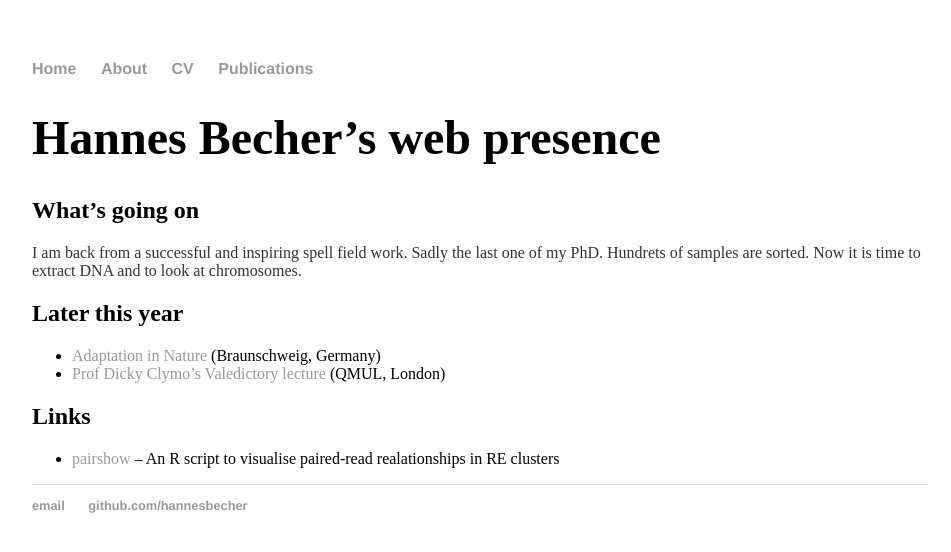
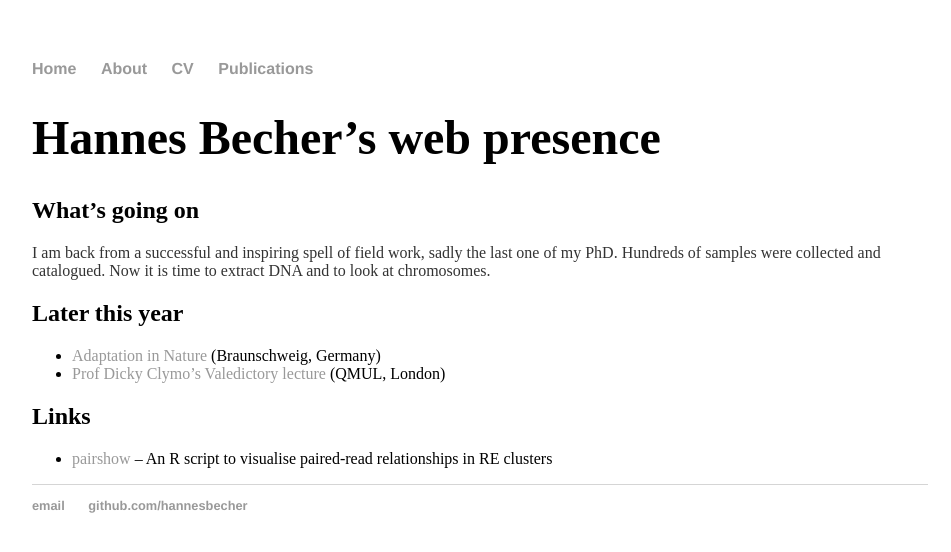
Before and after one commit to hannesbecher/hannesbecher.github.io, a Jekyll site: the page built from index.md, in a window 1280 px wide. Shown: the top 552 px of the page, without its empty margins (160-1111 px from the left). Built offline with Jekyll 4.4.1, drawn with Linux system fonts in a browser that asks for light colours.

Commit message:
Update index.md

```diff
--- a/index.md
+++ b/index.md
@@ -6,7 +6,7 @@ title: Hannes Becher, Doctoral Researcher
 # Hannes Becher's web presence
 
 ## What's going on
-I am back from a successful and inspiring spell field work. Sadly the last one of my PhD. Hundrets of samples are sorted. Now it is time to extract DNA and to look at chromosomes.
+I am back from a successful and inspiring spell of field work, sadly the last one of my PhD. Hundreds of samples were collected and catalogued. Now it is time to extract DNA and to look at chromosomes.
 
 
 ## Later this year
@@ -14,4 +14,4 @@ I am back from a successful and inspiring spell field work. Sadly the last one o
 * [Prof Dicky Clymo's Valedictory lecture](https://www.eventbrite.co.uk/e/the-life-and-afterlife-of-bog-moss-why-it-matters-professor-emeritus-rs-dicky-clymo-tickets-26924331400) (QMUL, London)
 
 ## Links
-* [pairshow](https://github.com/hannesbecher/RE-tools/blob/master/pairshow.R) -- An R script to visualise paired-read realationships in RE clusters
+* [pairshow](https://github.com/hannesbecher/RE-tools/blob/master/pairshow.R) -- An R script to visualise paired-read relationships in RE clusters
```
